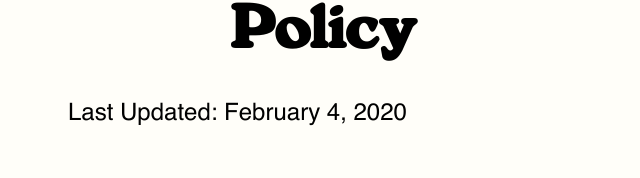
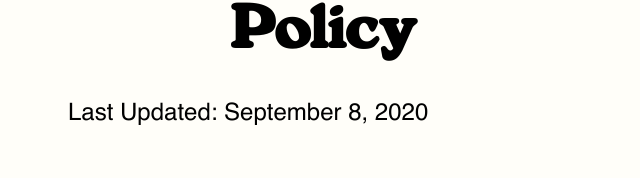
Before and after one commit to IrisHub/iris-3-web, a React (Create React App) app: page /privacy in a window 1280 px wide. Shown: the part 285-463 px from the top of the page, without its empty margins (316-956 px from the left). Built offline with nearby package versions, Linux system fonts and the light colour scheme.

Commit message:
updated privacy policy

```diff
--- a/src/privacy.js
+++ b/src/privacy.js
@@ -27,7 +27,7 @@ const Privacy = ( {image, caption, color} ) => {
         <Wrapper>
 
         <Title text = "Privacy Policy"></Title>
-        <Line text = "Last Updated: February 4, 2020 "
+        <Line text = "Last Updated: September 8, 2020 "
         ></Line>
 
         <Paragraph text = ""
@@ -128,6 +128,10 @@ Business Transfers. We may share or transfer your information in connection with
 
 Third-Party Advertisers. We may use third-party advertising companies to serve ads when you visit the Apps. These companies may use information about your visits to our Website(s) and other websites that are contained in web cookies and other tracking technologies in order to provide advertisements about goods and services of interest to you.
 
+GOOGLE USER DATA
+
+Within our application, we may sometimes provide additional functionality through use of some data that you can choose to provide through your various Google services. Currently, we use the google scope https://www.googleapis.com/auth/calendar to request a user&quot;s calendar information in order to display this on their application dashboard as well as allow them the option to share important events with their close friends. This additionally provides functionality that aids students in managing their class schedules directly from the application
+
 
 3. HOW LONG DO WE KEEP YOUR INFORMATION?
 
@@ -150,7 +154,7 @@ We have implemented appropriate technical and organizational security measures d
 
 In Short:  We do not knowingly collect data from or market to children under 18 years of age.
 
-We do not knowingly solicit data from or market to children under 18 years of age. By using the Apps, you represent that you are at least 18 or that you are the parent or guardian of such a minor and consent to such minor dependent’s use of the Apps. If we learn that personal information from users less than 18 years of age has been collected, we will deactivate the account and take reasonable measures to promptly delete such data from our records. If you become aware of any data we have collected from children under age 18, please contact us at __________.
+We do not knowingly solicit data from or market to children under 18 years of age. By using the Apps, you represent that you are at least 18 or that you are the parent or guardian of such a minor and consent to such minor dependent’s use of the Apps. If we learn that personal information from users less than 18 years of age has been collected, we will deactivate the account and take reasonable measures to promptly delete such data from our records. If you become aware of any data we have collected from children under age 18, please contact us at irissuggestions@gmail.com.
 
 
 
@@ -200,7 +204,7 @@ We may update this privacy notice from time to time. The updated version will be
 
 10. HOW CAN YOU CONTACT US ABOUT THIS POLICY?
 
-If you have questions or comments about this policy, you may email us at __________ or by post to:
+If you have questions or comments about this policy, you may email us at irissuggestions@gmail.com or by post to:
 
 Iris
 __________
```
